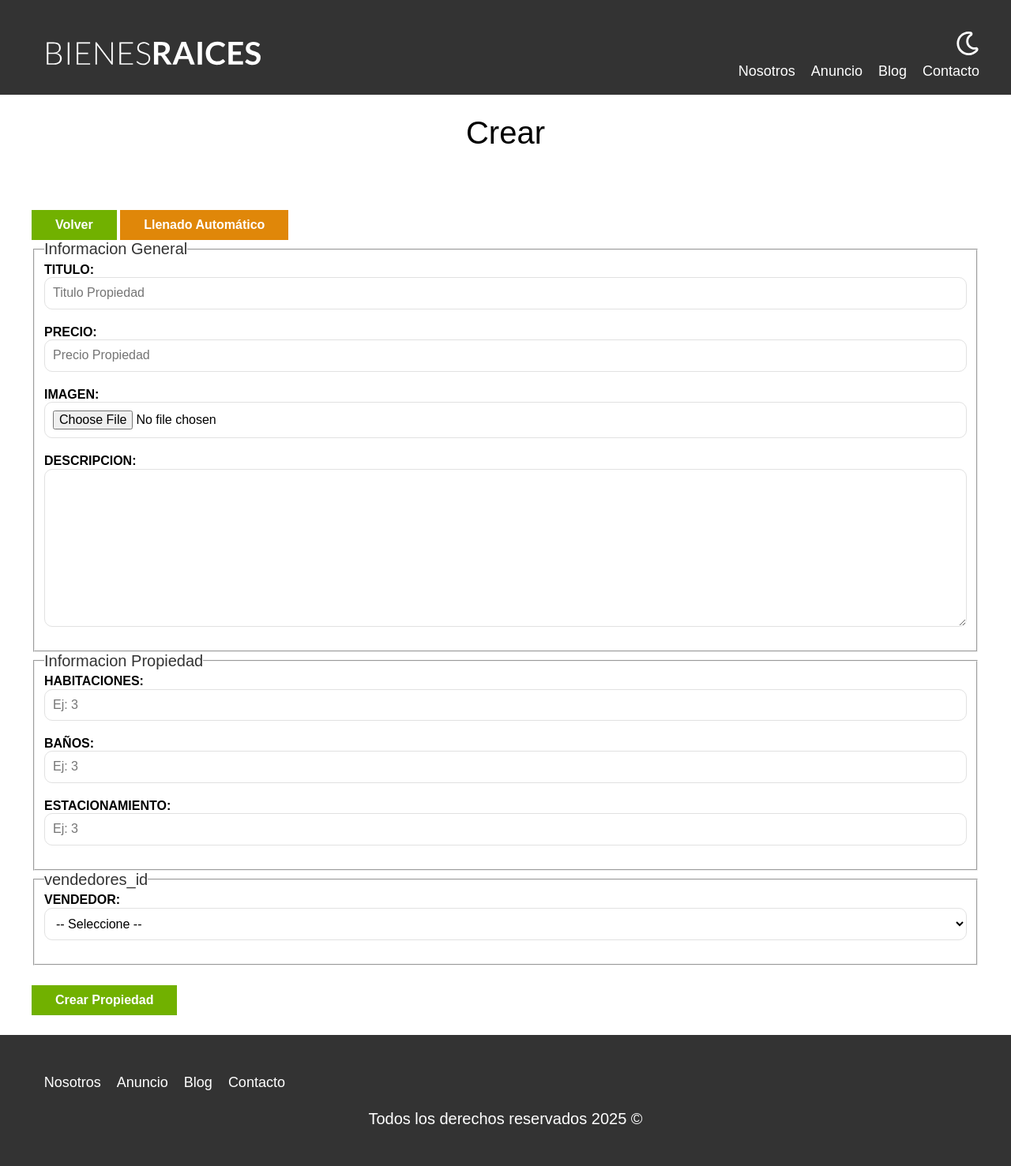
After one commit to JCChoqueM/BienesRaices_MVC, a PHP site: template views/propiedades/crear.php in a window 1280 px wide. The commit adds this page. Shown: the whole page at 79% size. Run offline with PHP 8.4, Linux system fonts and the light colour scheme; the template is opened without the code that fills it, so the values that code supplies are empty.

Commit message:
Actualización MVC: Mejoras en Router, nuevas vistas de propiedades, y gestión de archivos

```diff
--- a/public/index.php
+++ b/public/index.php
@@ -8,7 +8,10 @@ $router = new Router();
 /* debuguear(PropiedadController::class); */
 $router->get('/admin', [PropiedadController::class, 'index']);
 $router->get('/propiedades/crear', [PropiedadController::class, 'crear']);
+$router->post('/propiedades/crear', [PropiedadController::class, 'crear']);
 $router->get('/propiedades/actualizar', [PropiedadController::class, 'actualizar']);
+$router->post('/propiedades/actualizar', [PropiedadController::class, 'actualizar']);
+$router->post('/propiedades/eliminar', [PropiedadController::class, 'eliminar']);
 
 
 
--- /dev/null
+++ b/public/llenado.js
@@ -0,0 +1,48 @@
+function generarTextoAleatorio(longitud = 50) {
+  const palabras = ['casa', 'moderna', 'amplia', 'luminosa', 'céntrica', 'jardín', 'nueva', 'lujo', 'vista', 'tranquila'];
+  let resultado = [];
+  for (let i = 0; i < longitud; i++) {
+    resultado.push(palabras[Math.floor(Math.random() * palabras.length)]);
+  }
+  return resultado.join(' ') + '.';
+}
+
+function numeroAleatorio(min, max) {
+  return Math.floor(Math.random() * (max - min + 1)) + min;
+}
+
+document.getElementById('auto-fill').addEventListener('click', function () {
+  fetch('contar_propiedades.php')
+    .then((response) => response.text())
+    .then((data) => {
+      const cantidadPropiedades = parseInt(data);
+      const titulos = [
+        'Casa Moderna en la Ciudad',
+        'Departamento Céntrico de Lujo',
+        'Casa Rural con Jardín',
+        'Ático con Vista Panorámica',
+        'Chalet Familiar en Zona Tranquila',
+      ];
+      const precios = [15000, 23000, 32000, 18000, 27500];
+      const titulo = cantidadPropiedades + 1 + ' - ' + titulos[Math.floor(Math.random() * titulos.length)];
+      const precio = precios[Math.floor(Math.random() * precios.length)];
+      const descripcion = generarTextoAleatorio(60);
+      const habitaciones = numeroAleatorio(1, 9);
+      const wc = numeroAleatorio(1, 9);
+      const estacionamiento = numeroAleatorio(1, 9);
+      document.getElementById('titulo').value = titulo;
+      document.getElementById('precio').value = precio;
+      document.getElementById('descripcion').value = descripcion;
+      document.getElementById('habitaciones').value = habitaciones;
+      document.getElementById('wc').value = wc;
+      document.getElementById('estacionamiento').value = estacionamiento;
+
+      // Elige aleatoriamente uno de los vendedores disponibles
+      const selectVendedor = document.getElementById('vendedores_id');
+      const totalOpciones = selectVendedor.options.length;
+      if (totalOpciones > 1) {
+        const indice = numeroAleatorio(1, totalOpciones - 1);
+        selectVendedor.selectedIndex = indice;
+      }
+    });
+});
--- a/views/layout.php
+++ b/views/layout.php
@@ -84,7 +84,7 @@ echo $contenido;
 </footer>
 <script src="../build/js/modernizr.js"></script>
 <script src="../build/js/app.js"></script>
-<script src="/llenado.js"></script>
+<script src="../llenado.js"></script>
 </body>
 
 </html>
--- a/views/propiedades/admin.php
+++ b/views/propiedades/admin.php
@@ -34,14 +34,14 @@
                     <td><img src="/imagenes/<?php echo $propiedad->imagen; ?>" class="imagen-tabla" /></td>
                     <td>$<?php echo $propiedad->precio; ?></td>
                     <td>
-                        <form method="POST" class="w-100">
+                        <form method="POST" class="w-100" action="/propiedades/eliminar">
                             <input type="hidden" name="id"
                                 value="<?php echo $propiedad->id; ?>">
                             <input type="hidden" name="tipo"
                                 value="propiedad">
                             <input type="submit" class="boton-rojo-block" value="Eliminar">
                         </form>
-                        <a href="/admin/propiedades/actualizar.php?id=<?php echo $propiedad->id; ?>" class="boton-amarillo-block">Actualizar</a>
+                        <a href="/propiedades/actualizar?id=<?php echo $propiedad->id; ?>" class="boton-amarillo-block">Actualizar</a>
                     </td>
                 </tr>
             <?php endforeach; ?>
--- /dev/null
+++ b/views/propiedades/crear.php
@@ -0,0 +1,19 @@
+<main class="contenedor seccion">
+    <h1>Crear</h1>
+<a href="/admin" class="boton boton-verde">Volver</a>
+  <button type="button" class="boton boton-amarillo" id="auto-fill">Llenado Automático</button>
+      <?php foreach ($errores as $error): ?>
+    <div class="alerta error">
+      <?php echo $error; ?>
+    </div>
+  <?php endforeach; ?>
+    <form class="formulario" method="POST" enctype="multipart/form-data">
+
+        <?php
+        include __DIR__ . '/formulario.php';
+
+        ?>
+
+        <input type="submit" value="Crear Propiedad" class="boton boton-verde">
+    </form>
+</main>
--- /dev/null
+++ b/views/propiedades/formulario.php
@@ -0,0 +1,51 @@
+<fieldset>
+    <legend>Informacion General</legend>
+
+    <label for="titulo">Titulo:</label>
+    <input type="text" id="titulo" name="propiedad[titulo]" placeholder="Titulo Propiedad" value="<?php echo s($propiedad->titulo); ?>">
+
+    <label for="precio">Precio:</label>
+    <input type="number" id="precio" name="propiedad[precio]" placeholder="Precio Propiedad" value="<?php echo s($propiedad->precio); ?>">
+
+    <label for="imagen">Imagen:</label>
+    <input type="file" id="imagen" accept="image/jpeg, image/png" name="propiedad[imagen]">
+    <?php if ($propiedad->imagen) : ?>
+        <img src="/imagenes/<?php echo $propiedad->imagen; ?>" class="imagen-small">
+
+    <?php endif; ?>
+
+    <label for="descripcion">Descripcion:</label>
+    <textarea id="descripcion" name="propiedad[descripcion]"><?php echo s($propiedad->descripcion); ?></textarea>
+</fieldset>
+
+<fieldset>
+    <legend>Informacion Propiedad</legend>
+
+    <label for="habitaciones">Habitaciones:</label>
+    <input type="number" id="habitaciones" name="propiedad[habitaciones]" placeholder="Ej: 3" min="1" max="9" value="<?php echo s($propiedad->habitaciones); ?>">
+
+    <label for="wc">Baños:</label>
+    <input type="number" id="wc" name="propiedad[wc]" placeholder="Ej: 3" min="1" max="9" value="<?php echo s($propiedad->wc); ?>">
+
+    <label for="estacionamiento">Estacionamiento:</label>
+    <input type="number" id="estacionamiento" name="propiedad[estacionamiento]" placeholder="Ej: 3" min="1" max="9" value="<?php echo s($propiedad->estacionamiento); ?>">
+</fieldset>
+
+<fieldset>
+    <legend>vendedores_id</legend>
+    <label for="vendedor">Vendedor:</label>
+    <select name="propiedad[vendedores_id]" id="vendedor">
+        <option selected value="">-- Seleccione --</option>
+
+        <?php foreach ($vendedores as $vendedor) : ?>
+            <option
+                <?php echo $propiedad->vendedores_id === $vendedor->id ? 'selected' : '';
+                ?>
+                value="<?php echo s($vendedor->id); ?>">
+                <?php echo s($vendedor->nombre) . " " . s($vendedor->apeliido); ?>
+            </option>
+        <?php endforeach; ?>
+
+    </select>
+
+</fieldset>
```
Also changed, not shown: Router.php (+7 -1 lines), controllers/PropiedadController.php (+102 -5 lines), includes/funciones.php (+11 -1 lines), views/propiedades/actualizar.php (added, +19 -0 lines), public/imagenes/1231242843ebc9aec6a34116a5fd1a9e.jpg (deleted), public/imagenes/3ec44bf7402031dabb12cfdebb33bdb4.jpg (added), public/imagenes/7573006a145da2f6ae3d9e2c48d7e113.jpg (deleted), public/imagenes/902113066df7a8033a982968a44ec760.jpg (deleted), public/imagenes/efa3622d0597fff77d854af009b28cbf.jpg (added), public/imagenes/fd7d577ee38be6799ac3a5bb0bad5227.jpg (added).
